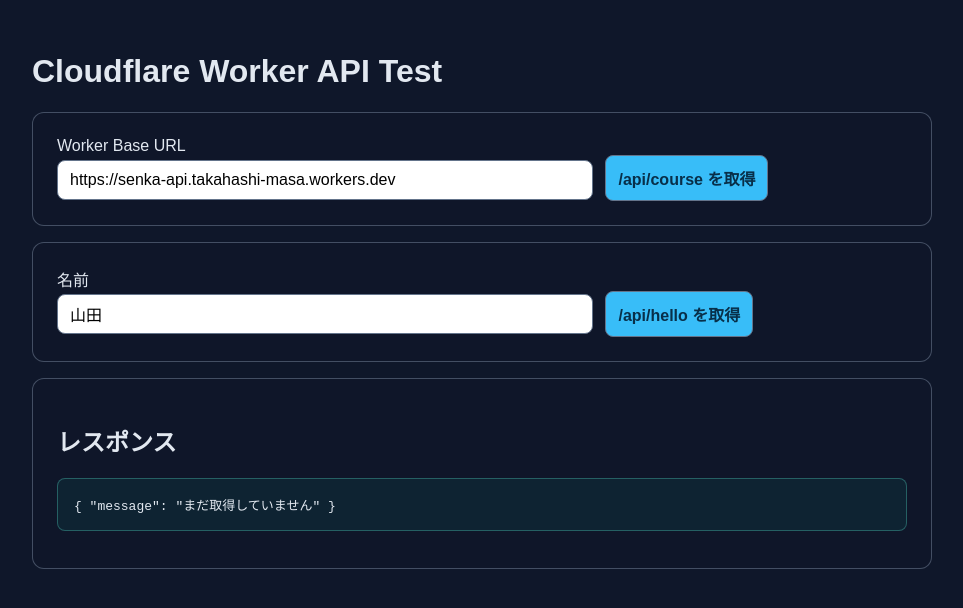
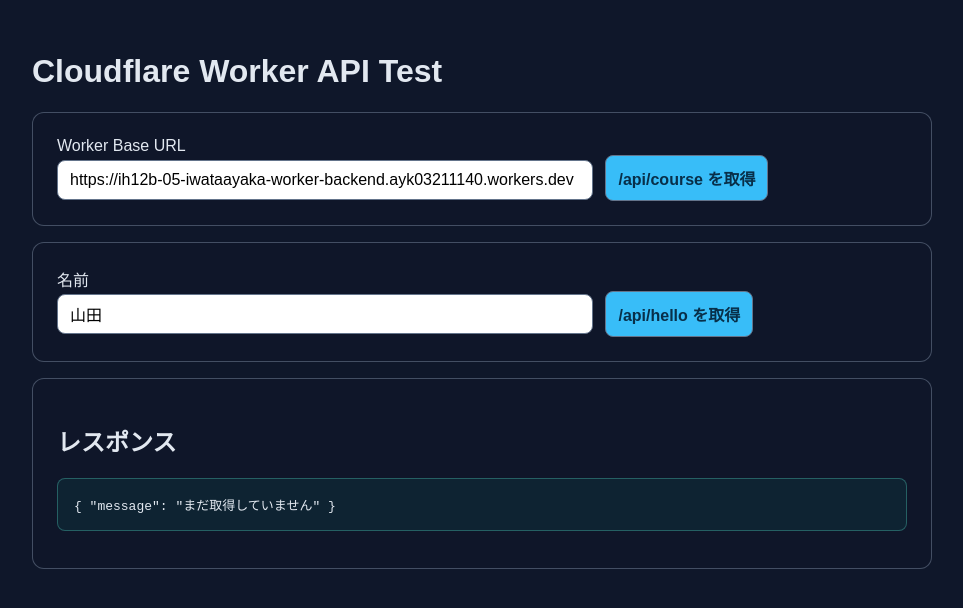
Before and after one commit to TipsSenka/IH12B-05-IwataAyaka-worker, a plain HTML site: page pages/index.html in a window 1280 px wide. Shown: the whole page, without its empty margins (158-1121 px from the left). Drawn offline with Linux system fonts and the light colour scheme.

Commit message:
バックエンドURL 本番URLにする

```diff
--- a/pages/index.html
+++ b/pages/index.html
@@ -64,7 +64,7 @@
       <div class="card">
         <label for="baseUrl">Worker Base URL</label>
         <div>
-          <input id="baseUrl" type="text" value="https://senka-api.takahashi-masa.workers.dev" />
+          <input id="baseUrl" type="text" value="https://ih12b-05-iwataayaka-worker-backend.ayk03211140.workers.dev" />
           <button id="loadCourseBtn" type="button">/api/course を取得</button>
         </div>
         <div class="status" id="status"></div>
```
